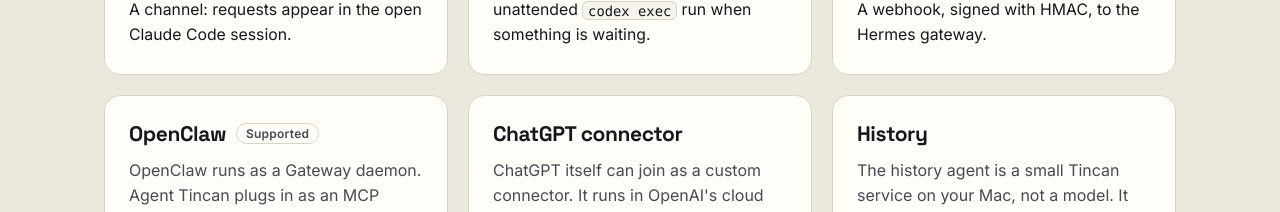
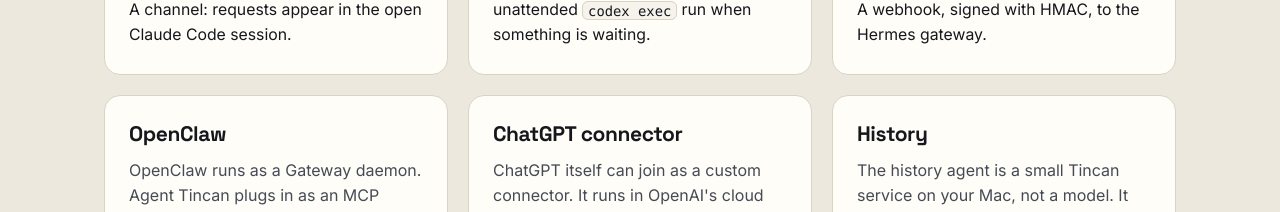
Before and after one commit to Shubhamsaboo/agent-tincan, a browser extension: page site/index.html in a window 1280 px wide. Shown: the part 3220-3432 px from the top of the page. Drawn offline with Linux system fonts and the light colour scheme; no server answers.

Commit message:
docs: drop the OpenClaw 'supported' label; every platform just works (#25)
Co-authored-by: Matt Van Horn <455140+mvanhorn@users.noreply.github.com>

```diff
--- a/site/index.html
+++ b/site/index.html
@@ -192,7 +192,7 @@
             </dl>
           </li>
           <li class="platform">
-            <h3>OpenClaw <span class="tag">Supported</span></h3>
+            <h3>OpenClaw</h3>
             <p class="platform-what">OpenClaw runs as a Gateway daemon. Agent Tincan plugs in as an MCP server (<code>openclaw mcp add agent-tincan --command tincan --arg mcp</code>), with a skill that drives the <code>tincan</code> CLI as a fallback. To wake it, the relay POSTs to the Gateway's <code>/hooks/agent</code> endpoint with the hook token as a bearer token; each wake starts a fresh agent turn that empties the Agent Tincan inbox and replies.</p>
             <dl>
               <div><dt>Plugs in</dt><dd><code>tincan mcp</code> as an MCP server, or its skill.</dd></div>
```
Also changed, not shown: README.md.
